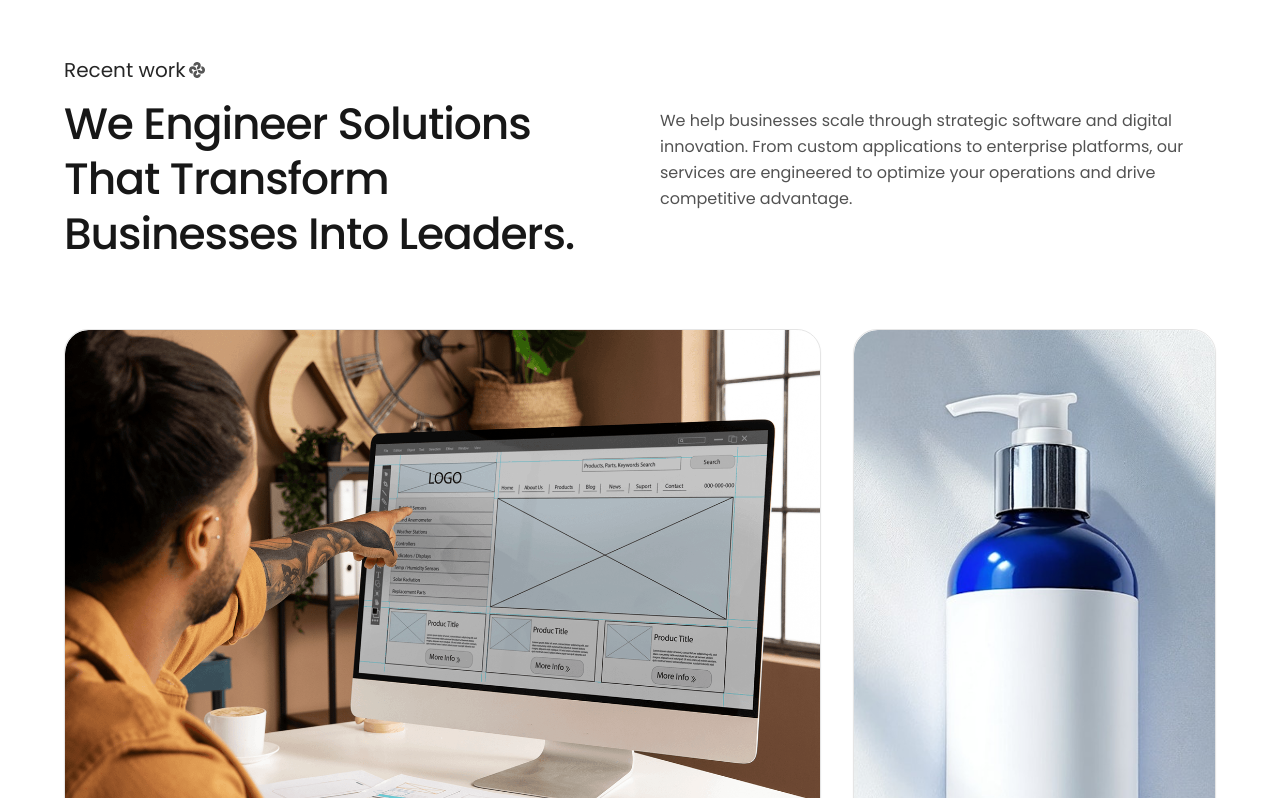
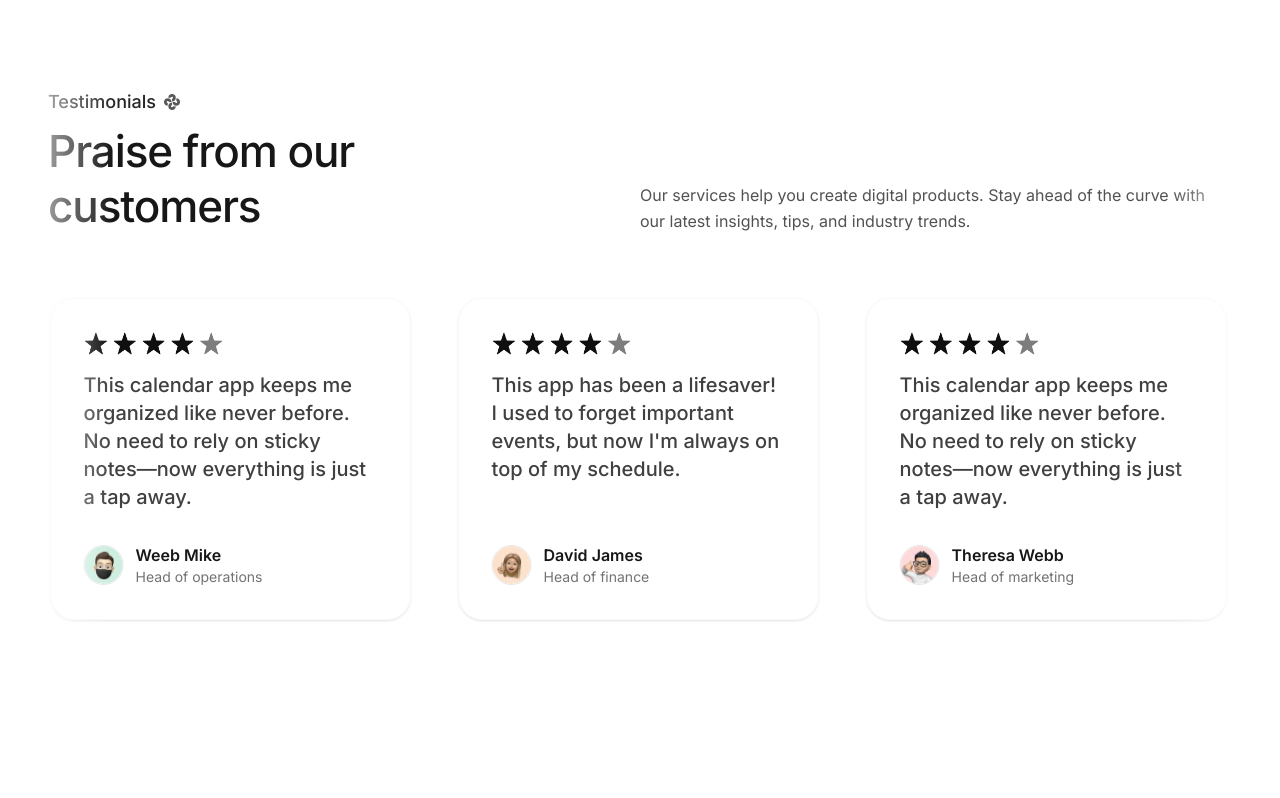
Before and after one commit to Meiprakash/Zenthink, a Next.js app: page / in a window 1280 px wide. Shown: the part 2661-3459 px from the top of the page. Built offline with nearby package versions, Linux system fonts and the light colour scheme.

Commit message:
feat: UI Enhancements and Animations

```diff
--- a/src/app/page.tsx
+++ b/src/app/page.tsx
@@ -3,7 +3,7 @@ import Hero from "./components/Hero_Section";
 import InvestorsSection from "./components/Investors";
 import AboutUs from "./components/AboutUS";
 import ServiceSection from "./components/Service";
-import RecentWork from "./components/RecentWork";
+// import RecentWork from "./components/RecentWork";
 import FAQ from "./components/FaqSection";
 import BlogSection from "./components/Blog";
 import ConnectSection from "./components/ConnectUs";
@@ -23,7 +23,7 @@ export default function Home() {
         <InvestorsSection />
         <AboutUs />
         <ServiceSection />
-        <RecentWork />
+        {/* <RecentWork /> */}
         <TestimonialsSection />
         <FAQ />
         <BlogSection />
```
